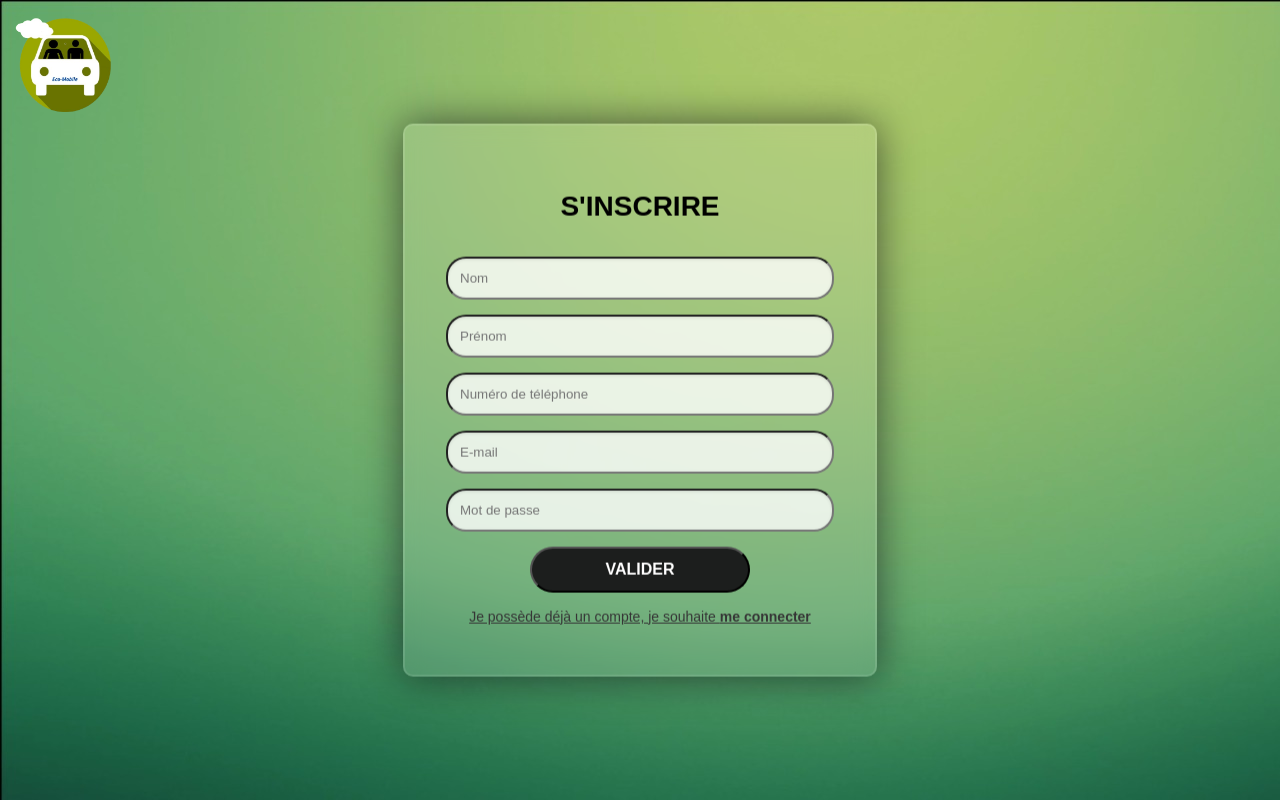
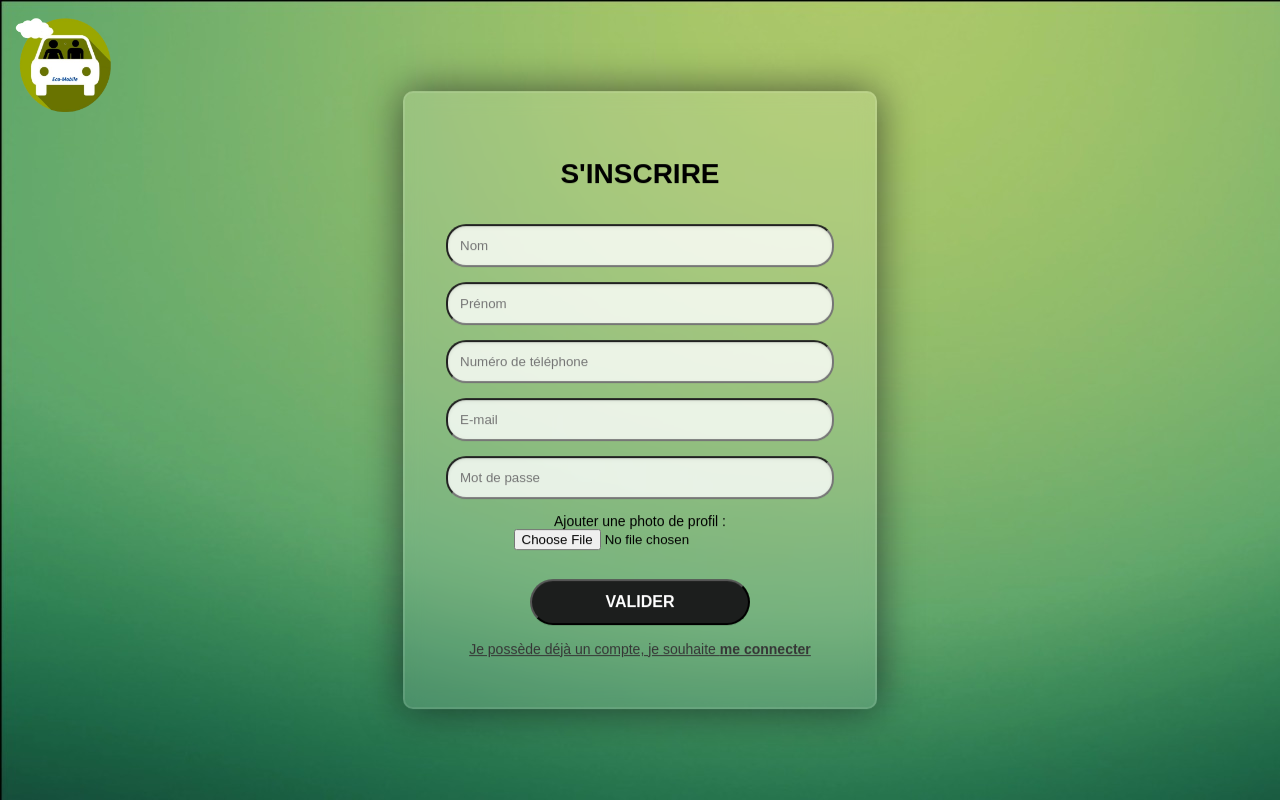
Before and after one commit to franfran23/eco-mobile, a Flask app: page /signup in a window 1280 px wide. Run offline with Flask 3, Linux system fonts and the light colour scheme.

Commit message:
add pp to form inscription

```diff
--- a/templates/inscription.html
+++ b/templates/inscription.html
@@ -20,6 +20,7 @@
 					<input type="hidden"class="login" name="zone" value="">
 					<input type="text"class="login" placeholder="E-mail" name="email" required><br />
 					<input type="password"class="login" placeholder="Mot de passe" name="password" required><br />
+					<p>Ajouter une photo de profil : <input type="file" accept="image/*"></p>
 					<button type="submit">VALIDER</button><br />
 					<br/>
 					<a href="/login">Je possède déjà un compte, je souhaite <b>me connecter</b></a><br/>
```
